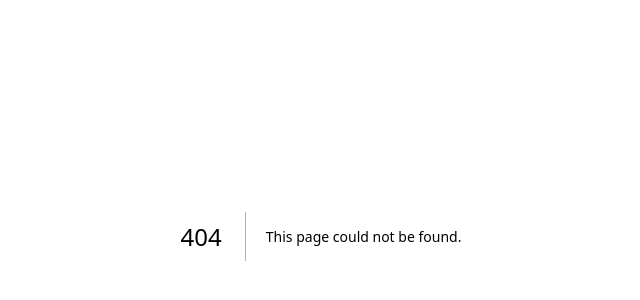
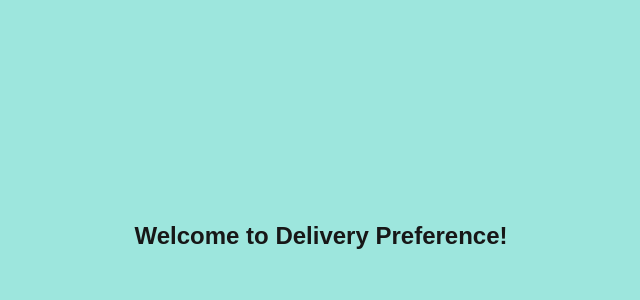
Before and after one commit to Mahrukh10/Delivery-App, a Next.js app: page /delivery in a window 1280 px wide. Before the commit this address had no page. Shown: the part 164-464 px from the top of the page, without its empty margins (319-959 px from the left). Built offline with nearby package versions, Linux system fonts and the light colour scheme.

Commit message:
Navigayed to delivery presference page

```diff
--- /dev/null
+++ b/src/app/delivery/page.tsx
@@ -0,0 +1,9 @@
+"use client";
+
+export default function Delivery() {
+  return (
+    <div className="flex min-h-screen items-center justify-center">
+      <h1 className="text-2xl font-bold">Welcome to Delivery Preference!</h1>
+    </div>
+  );
+}
--- a/src/login/page.tsx
+++ b/src/app/login/page.tsx
@@ -2,11 +2,13 @@
 import { useState } from "react";
 import Image from "next/image";
 import toast from "react-hot-toast";
+import { useRouter } from "next/navigation";
 
 export default function Login() {
   const [email, setEmail] = useState<string>("");
   const [password, setPassword] = useState<string>("");
   const [error, setError] = useState<string>("");
+const router = useRouter();
 
   const validateEmail = (value: string): void => {
     const regex: RegExp = /^[^\s@]+@[^\s@]+\.[^\s@]+$/;
@@ -22,6 +24,7 @@ export default function Login() {
 
     if (email === "test@test.com" && password === "password123") {
       toast.success("Signed in successfully");
+      router.push("/delivery")
     } else {
       toast.error("Invalid credentials");
     }
--- a/src/app/page.tsx
+++ b/src/app/page.tsx
@@ -1,4 +1,4 @@
-import Login from "@/login/page";
+import Login from "./login/page";
 export default function Home() {
   return (
     <div className="flex min-h-screen items-center justify-center">
```
